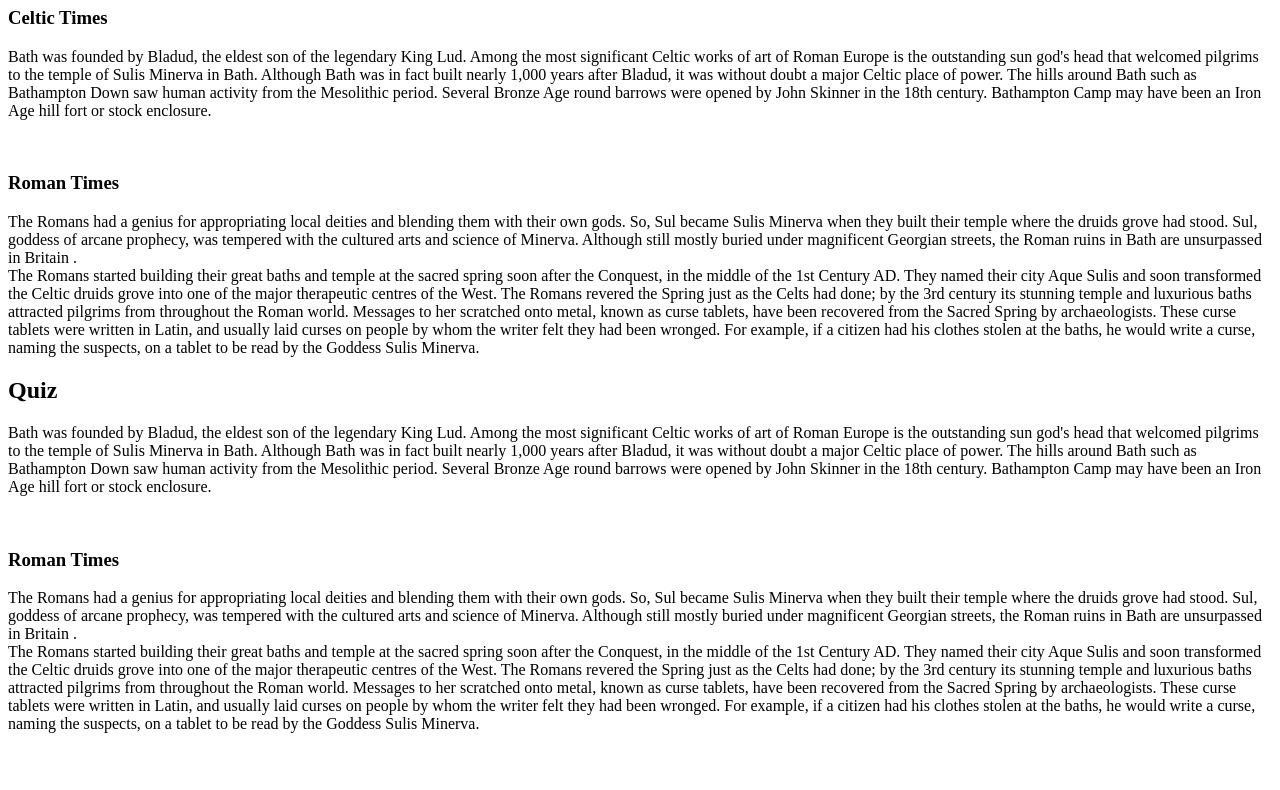
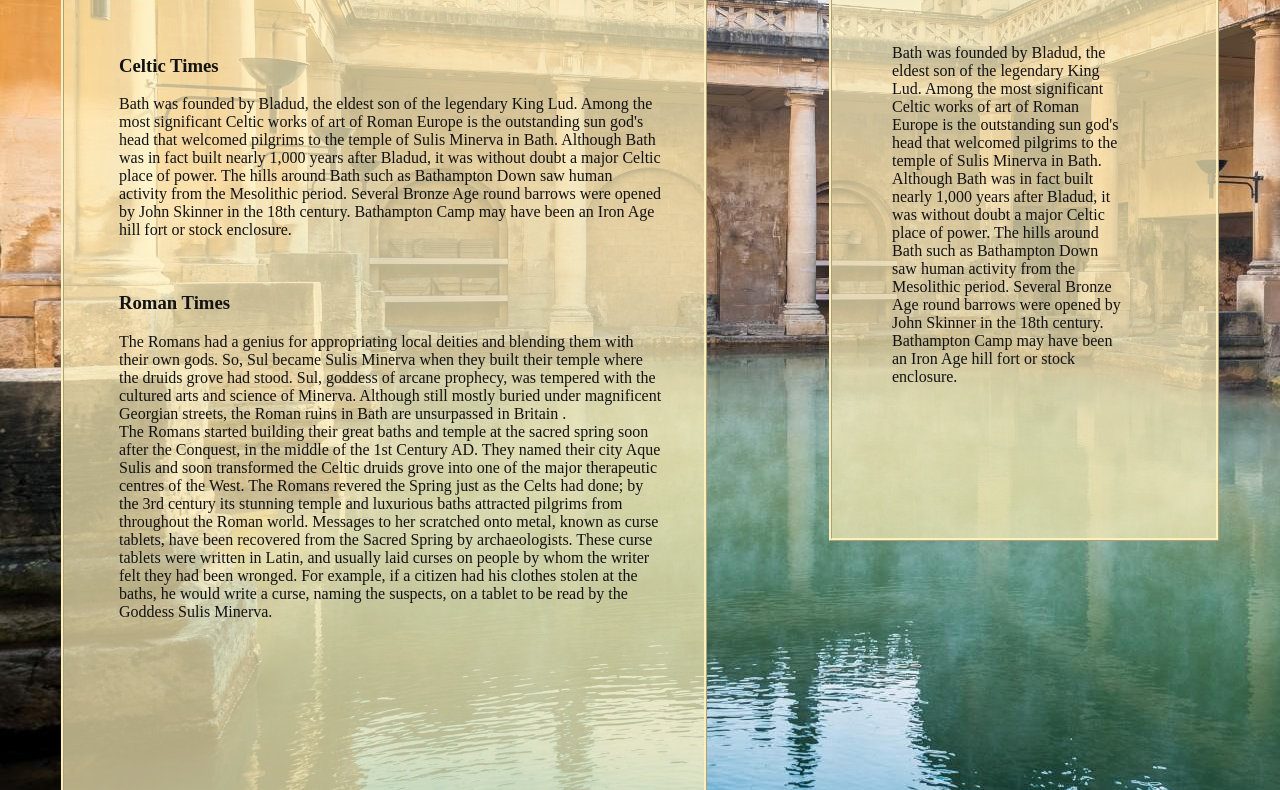
Before and after one commit to JoannaPulawska/bath-history, a plain HTML site: page index.html in a window 1280 px wide. Shown: the part 273-1063 px from the top of the page. Before the commit the page ends 1022 px from the top, so only its background shows below. Drawn offline with Linux system fonts and the light colour scheme.

Commit message:
Update index.html

```diff
--- a/index.html
+++ b/index.html
@@ -5,7 +5,7 @@
     <meta http-equiv='X-UA-Compatible' content='IE=edge'>
     <title>Bath History</title>
     <meta name='viewport' content='The most amazing city in the UK'>
-    <link rel="stylesheet" href="historystyles.css">
+    <link rel="stylesheet" href="styles.css">
 </head>
 <body>
     <header>
```
